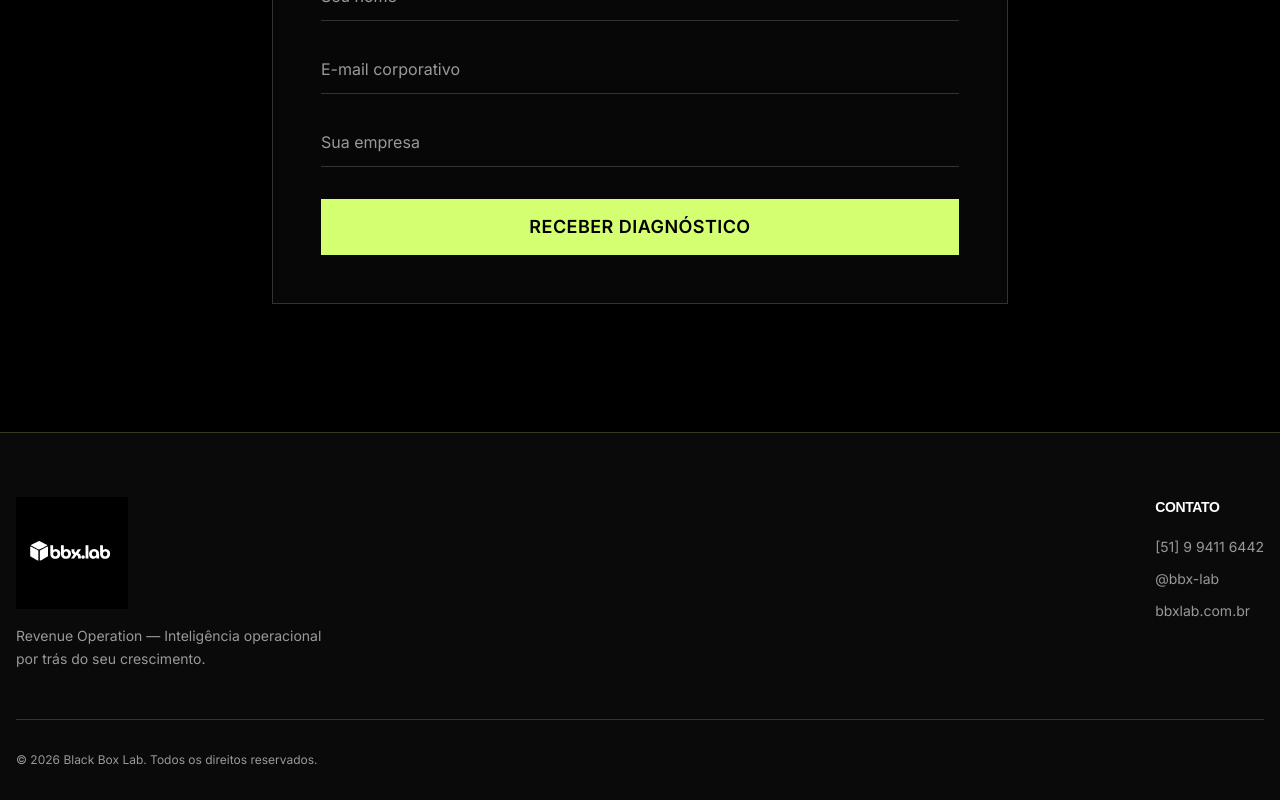
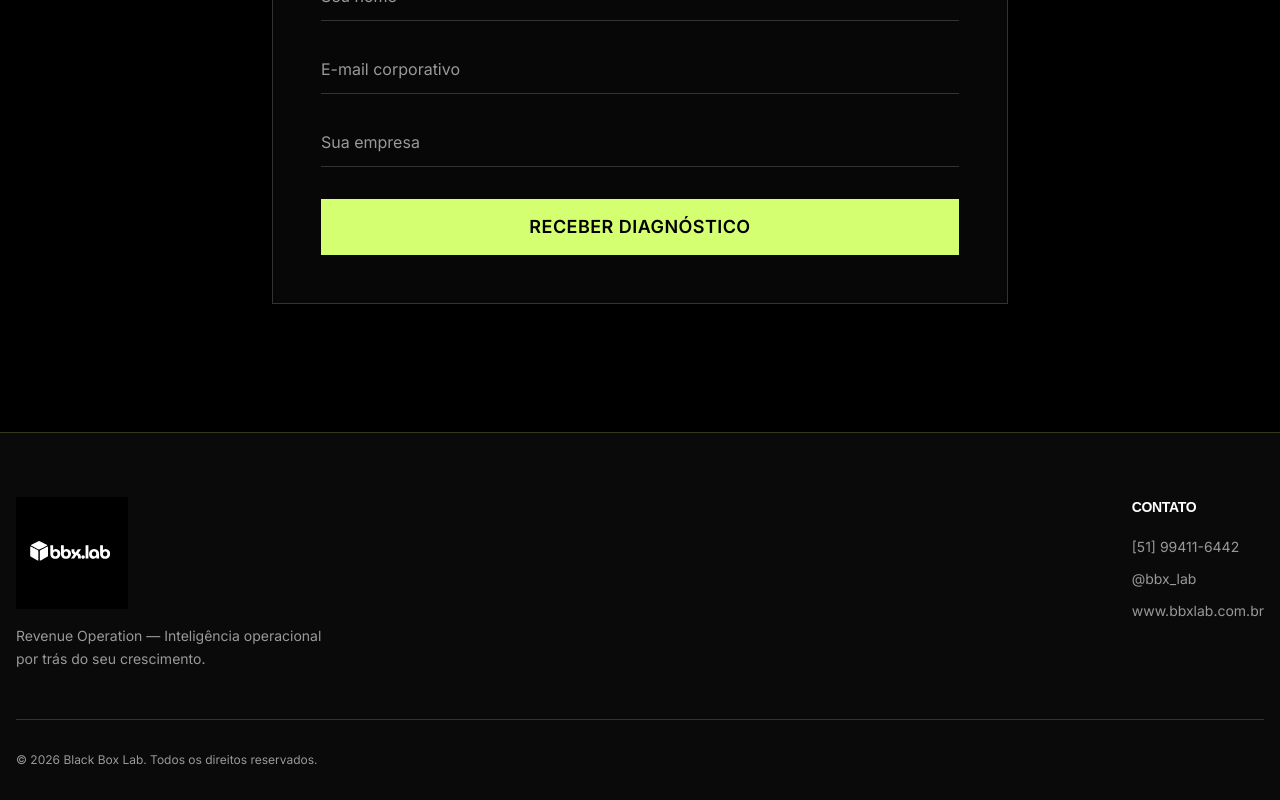
Before and after one commit to chiarello07/Landing-Page-BBX-Lab, a React (Vite) app: page / in a window 1280 px wide. Shown: the part 4556-5356 px from the top of the page. Built offline with nearby package versions, Linux system fonts and the light colour scheme; a web font is replaced by a local one; what pocketbase would draw is missing.

Commit message:
Auto-commit after full sync (build simulation)

```diff
--- a/src/components/Layout.tsx
+++ b/src/components/Layout.tsx
@@ -39,16 +39,16 @@
                 rel="noreferrer"
                 className="text-muted-foreground hover:text-accent transition-colors flex items-center gap-2"
               >
-                [51] 9 9411 6442
+                [51] 99411-6442
               </a>
               <a href="#" className="text-muted-foreground hover:text-accent transition-colors">
-                @bbx-lab
+                @bbx_lab
               </a>
               <a
                 href="https://bbxlab.com.br"
                 className="text-muted-foreground hover:text-accent transition-colors"
               >
-                bbxlab.com.br
+                www.bbxlab.com.br
               </a>
             </div>
           </div>
```
Also changed, not shown: .skip.config.json.
